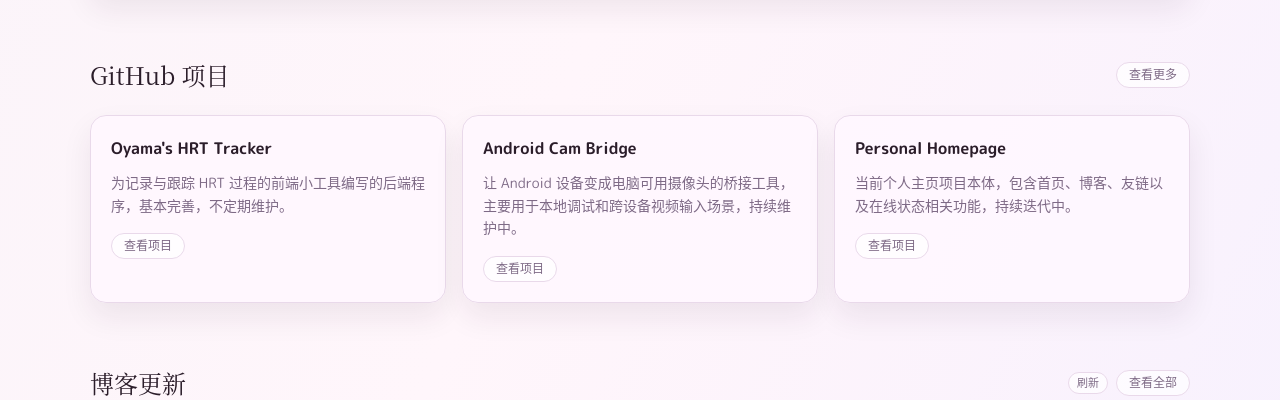
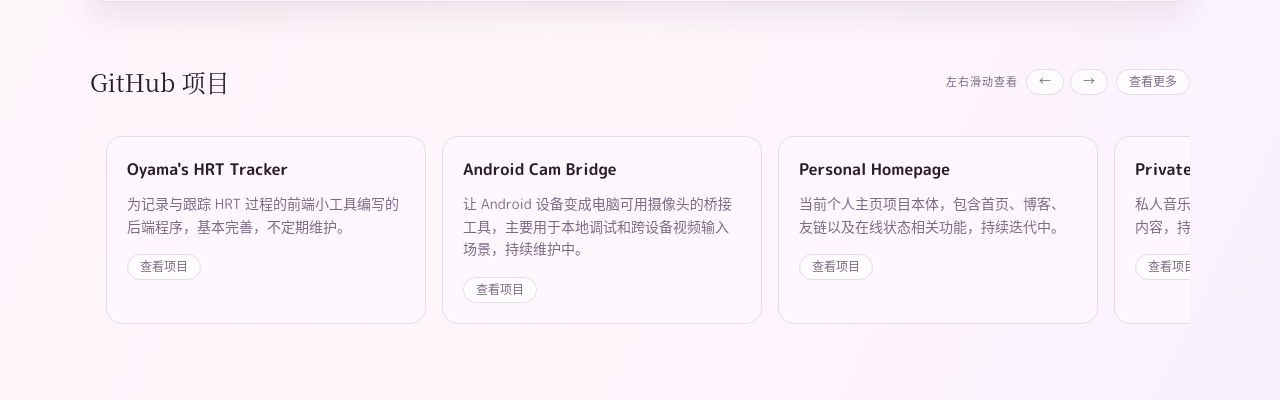
Before and after one commit to meowhuan/Personal_Homepage, a Vue app: page / in a window 1280 px wide. Shown: the part 1424-1824 px from the top of the page. Built offline with nearby package versions, Linux system fonts and the light colour scheme; no server answers; a web font is replaced by a local one.

Commit message:
更新下项目数量

```diff
--- a/src/App.vue
+++ b/src/App.vue
@@ -1,4 +1,5 @@
 <script setup>
+import { onMounted, onBeforeUnmount, ref } from "vue";
 import { useHomepageState } from "./composables/useHomepageState";
 
 const {
@@ -53,6 +54,51 @@
   canFetchStreamStatus,
   fetchStreamStatus
 } = useHomepageState();
+
+const projectsRowRef = ref(null);
+const isDraggingProjects = ref(false);
+const dragStartX = ref(0);
+const dragStartScroll = ref(0);
+
+const scrollProjects = (direction) => {
+  const node = projectsRowRef.value;
+  if (!node) return;
+  const cardWidth = node.querySelector(".project-card")?.offsetWidth || 320;
+  const gap = 16;
+  node.scrollBy({ left: (cardWidth + gap) * direction, behavior: "smooth" });
+};
+
+const onProjectsPointerDown = (event) => {
+  const node = projectsRowRef.value;
+  if (!node) return;
+  if (event.pointerType !== "mouse") return;
+  if (event.button !== 0) return;
+  isDraggingProjects.value = true;
+  dragStartX.value = event.clientX;
+  dragStartScroll.value = node.scrollLeft;
+  node.classList.add("is-dragging");
+  if (event.pointerType === "mouse") {
+    node.setPointerCapture?.(event.pointerId);
+  }
+};
+
+const onProjectsPointerMove = (event) => {
+  const node = projectsRowRef.value;
+  if (!node || !isDraggingProjects.value) return;
+  const deltaX = event.clientX - dragStartX.value;
+  node.scrollLeft = dragStartScroll.value - deltaX;
+  if (event.cancelable) event.preventDefault();
+};
+
+const onProjectsPointerUp = (event) => {
+  const node = projectsRowRef.value;
+  if (!node) return;
+  isDraggingProjects.value = false;
+  node.classList.remove("is-dragging");
+  if (event.pointerType === "mouse") {
+    node.releasePointerCapture?.(event.pointerId);
+  }
+};
 </script>
 <template>
   <div
@@ -243,6 +289,15 @@
                 href="/blog.html"
               >
                 喵喵博客
+              </a>
+              <a
+                class="meow-btn-ghost motion-press"
+                :class="isNight ? 'border-meow-night-line text-meow-night-ink hover:bg-meow-night-card/80' : ''"
+                href="https://live.meowra.cn/"
+                target="_blank"
+                rel="noreferrer"
+              >
+                直播页面
               </a>
               <a
                 class="meow-btn-ghost motion-press"
@@ -485,6 +540,28 @@
         <section id="projects" class="mt-16">
           <div class="flex flex-wrap items-center justify-between gap-3">
             <h2 class="font-display text-2xl">GitHub 项目</h2>
+            <div class="flex items-center gap-2">
+              <span class="projects-hint text-[11px]" :class="isNight ? 'text-meow-night-soft' : 'text-meow-soft'">左右滑动查看</span>
+              <div class="projects-actions">
+                <button
+                  class="meow-pill motion-press"
+                  type="button"
+                  :class="isNight ? 'border-meow-night-line bg-meow-night-bg text-meow-night-ink' : ''"
+                  aria-label="向左滚动项目"
+                  @click="scrollProjects(-1)"
+                >
+                  ←
+                </button>
+                <button
+                  class="meow-pill motion-press"
+                  type="button"
+                  :class="isNight ? 'border-meow-night-line bg-meow-night-bg text-meow-night-ink' : ''"
+                  aria-label="向右滚动项目"
+                  @click="scrollProjects(1)"
+                >
+                  →
+                </button>
+              </div>
               <a
                 class="meow-pill motion-press"
                 :class="isNight ? 'border-meow-night-line bg-meow-night-bg text-meow-night-ink' : ''"
@@ -495,9 +572,19 @@
                 查看更多
               </a>
             </div>
-          <div class="mt-6 grid gap-4 md:grid-cols-3">
+          </div>
+          <div class="mt-6 projects-scroll-wrap">
+            <div
+              class="projects-row"
+              ref="projectsRowRef"
+              @pointerdown="onProjectsPointerDown"
+              @pointermove="onProjectsPointerMove"
+              @pointerup="onProjectsPointerUp"
+              @pointerleave="onProjectsPointerUp"
+              @pointercancel="onProjectsPointerUp"
+            >
             <article
-              class="meow-card motion-card p-5"
+              class="meow-card motion-card project-card p-5"
               style="--float-delay: 0.1s"
               :class="isNight ? 'bg-meow-night-card/80 border-meow-night-line' : ''"
             >
@@ -515,8 +602,8 @@
               </a>
             </article>
             <article
-              class="meow-card motion-card p-5"
-              style="--float-delay: 0.35s"
+              class="meow-card motion-card project-card p-5"
+              style="--float-delay: 0.22s"
               :class="isNight ? 'bg-meow-night-card/80 border-meow-night-line' : ''"
             >
               <h3 class="text-base font-600">Android Cam Bridge</h3>
@@ -533,8 +620,8 @@
               </a>
             </article>
             <article
-              class="meow-card motion-card p-5"
-              style="--float-delay: 0.6s"
+              class="meow-card motion-card project-card p-5"
+              style="--float-delay: 0.35s"
               :class="isNight ? 'bg-meow-night-card/80 border-meow-night-line' : ''"
             >
               <h3 class="text-base font-600">Personal Homepage</h3>
@@ -550,6 +637,43 @@
                 查看项目
               </a>
             </article>
+            <article
+              class="meow-card motion-card project-card p-5"
+              style="--float-delay: 0.5s"
+              :class="isNight ? 'bg-meow-night-card/80 border-meow-night-line' : ''"
+            >
+              <h3 class="text-base font-600">Private Music Platform</h3>
+              <p class="mt-3 text-sm leading-relaxed" :class="isNight ? 'text-meow-night-soft' : 'text-meow-soft'">
+                私人音乐平台，聚合播放、整理与管理音乐内容，持续迭代中。
+              </p>
+              <a
+                class="meow-pill motion-press mt-4 inline-flex"
+                href="https://github.com/meowhuan/Private_Music_Platform"
+                target="_blank"
+                rel="noreferrer"
+              >
+                查看项目
+              </a>
+            </article>
+            <article
+              class="meow-card motion-card project-card p-5"
+              style="--float-delay: 0.65s"
+              :class="isNight ? 'bg-meow-night-card/80 border-meow-night-line' : ''"
+            >
+              <h3 class="text-base font-600">Live Streaming Platform</h3>
+              <p class="mt-3 text-sm leading-relaxed" :class="isNight ? 'text-meow-night-soft' : 'text-meow-soft'">
+                直播平台相关项目，包含直播流程与管理功能的探索与实现。
+              </p>
+              <a
+                class="meow-pill motion-press mt-4 inline-flex"
+                href="https://github.com/meowhuan/Live_streaming_platform"
+                target="_blank"
+                rel="noreferrer"
+              >
+                查看项目
+              </a>
+            </article>
+            </div>
           </div>
         </section>
 
--- a/src/styles/homepage.css
+++ b/src/styles/homepage.css
@@ -364,6 +364,54 @@
   padding-right: 4px;
 }
 
+.projects-actions {
+  display: inline-flex;
+  gap: 6px;
+}
+
+.projects-hint {
+  letter-spacing: 1px;
+}
+
+.projects-scroll-wrap {
+  position: relative;
+  padding: 6px 0 10px;
+}
+
+
+.projects-row {
+  display: flex;
+  gap: 16px;
+  overflow-x: auto;
+  overflow-y: visible;
+  padding: 8px 16px 16px;
+  -webkit-overflow-scrolling: touch;
+  scrollbar-width: none;
+  touch-action: pan-x;
+  cursor: grab;
+  scroll-padding: 16px;
+  overscroll-behavior-x: contain;
+  scroll-behavior: auto;
+}
+
+.projects-row::-webkit-scrollbar {
+  display: none;
+}
+
+.projects-row.is-dragging {
+  cursor: grabbing;
+  user-select: none;
+}
+
+.project-card {
+  flex: 0 0 min(320px, 82vw);
+  box-shadow: none !important;
+}
+
+.project-card.motion-card:hover {
+  box-shadow: none !important;
+}
+
 .meow-title {
   font-weight: 700;
   letter-spacing: 2px;
```
Lines whose indentation alone changed are shown as unchanged.
